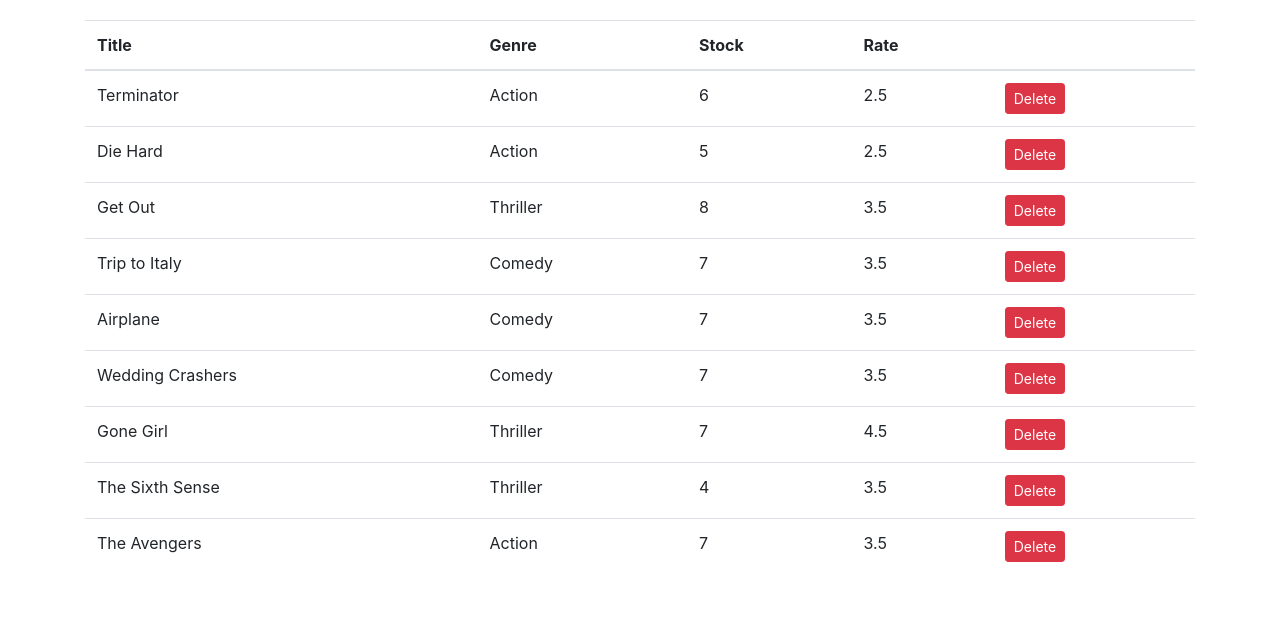
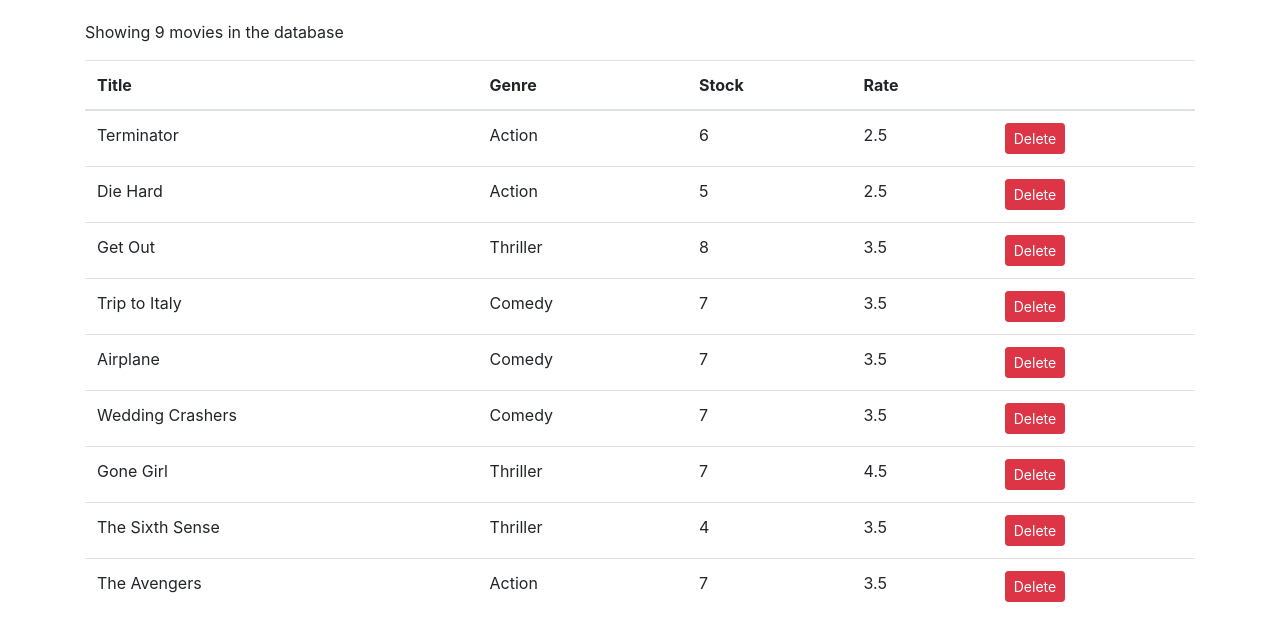
Before and after one commit to Youngin9210/Vidly, a React (Create React App) app: page / in a window 1280 px wide. Shown: the top 640 px of the page. Built offline with nearby package versions, Linux system fonts and the light colour scheme.

Commit message:
rendering movies table and paragraph above table

```diff
--- a/src/components/movies.jsx
+++ b/src/components/movies.jsx
@@ -13,7 +13,12 @@ class Movies extends Component {
 	};
 
 	render() {
+		const { length: count } = this.state.movies;
+		if (count === 0) return <p>There are no movies in the database</p>;
+
 		return (
+			<React.Fragment>
+				<p>Showing {count} movies in the database</p>
 				<table className="table">
 					<thead>
 						<tr>
@@ -26,7 +31,7 @@ class Movies extends Component {
 					</thead>
 					<tbody>
 						{this.state.movies.map((movie) => (
-						<tr key={movie.id}>
+							<tr key={movie._id}>
 								<td>{movie.title}</td>
 								<td>{movie.genre.name}</td>
 								<td>{movie.numberInStock}</td>
@@ -43,6 +48,7 @@ class Movies extends Component {
 						))}
 					</tbody>
 				</table>
+			</React.Fragment>
 		);
 	}
 }
```
Lines whose indentation alone changed are shown as unchanged.
